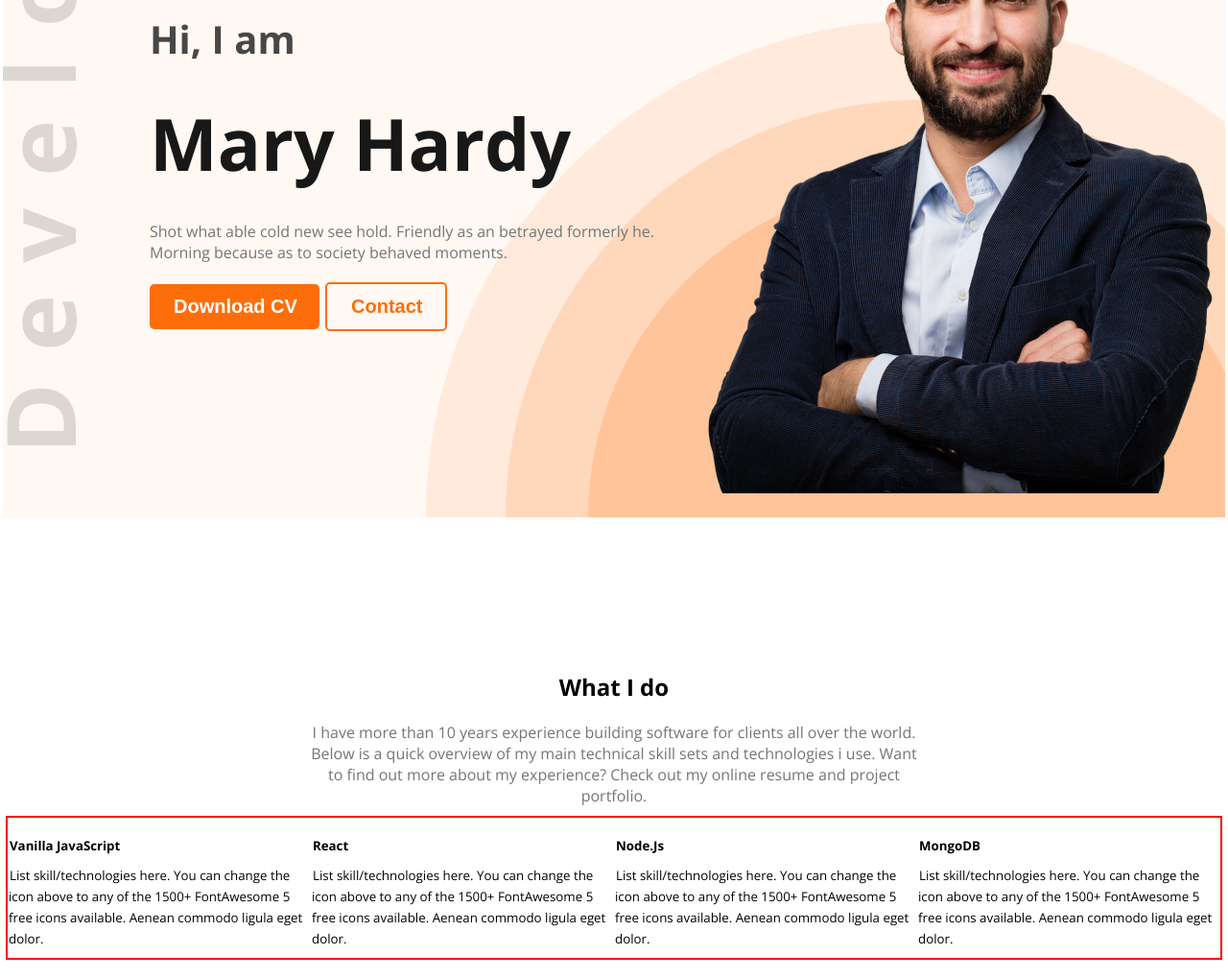
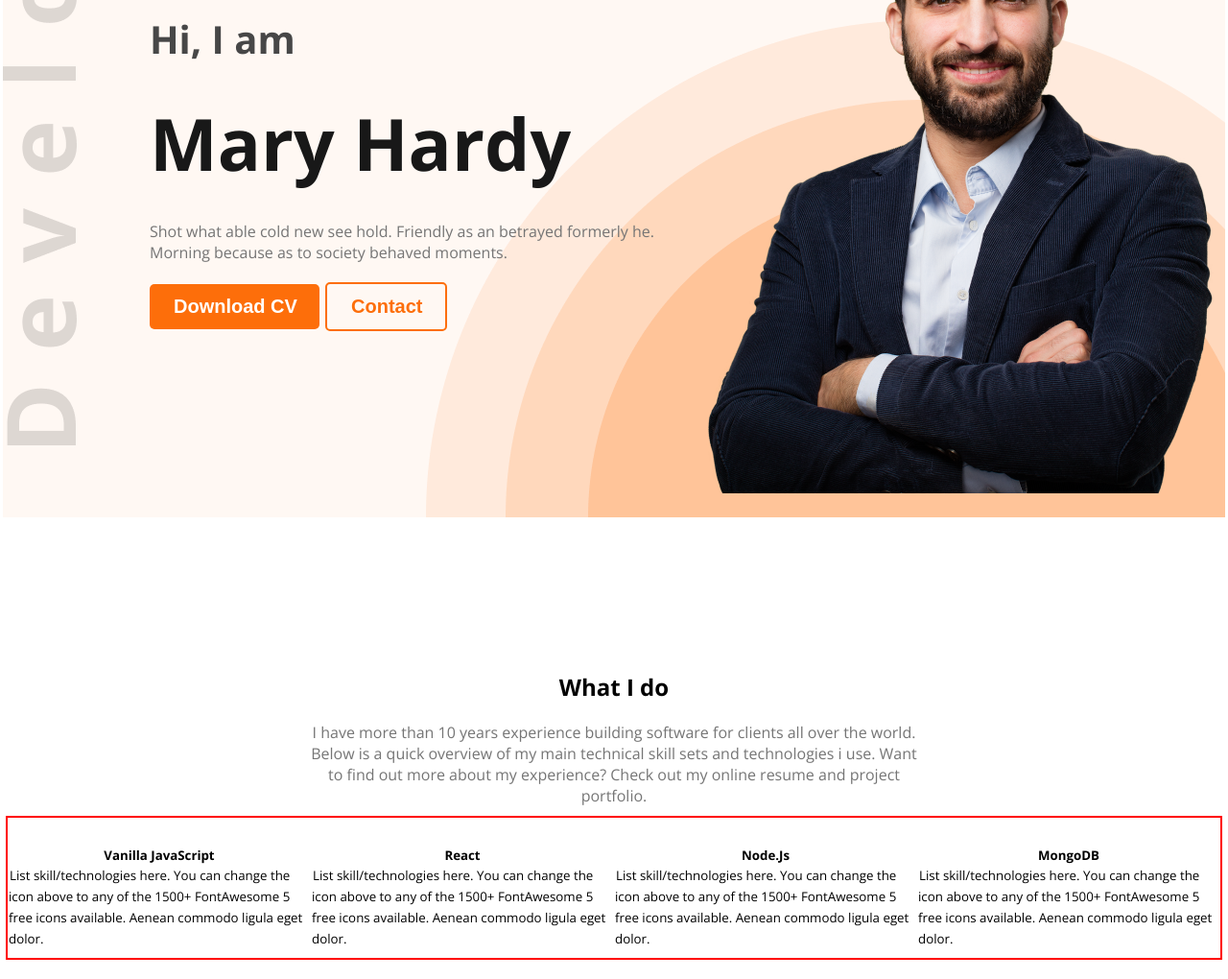
Before and after one commit to AshikMuhandis/portfolio-home, a plain HTML site: page index.html in a window 1280 px wide. Shown: the part 319-1339 px from the top of the page at 96% size. Drawn offline with nearby package versions, Linux system fonts and the light colour scheme.

Commit message:
added skill

```diff
--- a/index.html
+++ b/index.html
@@ -39,20 +39,20 @@
                 <p class="text-area color-dark3">I have more than 10 years experience building software for clients all over the world. Below is a quick overview of my main technical skill sets and technologies i use. Want to find out more about my experience? Check out my online resume and project portfolio.</p>
                 <div class="language-skill">
                     <div class="">
-                        <h5>Vanilla JavaScript</h5>
+                        <h5 class="text-area">Vanilla JavaScript</h5>
                         <small>List skill/technologies here. You can change the icon above to any of the 1500+ FontAwesome 5 free icons available. Aenean commodo ligula eget dolor.</small>
 
                     </div>
                     <div class="">
-                        <h5>React</h5>
+                        <h5 class="text-area" >React</h5>
                         <small>List skill/technologies here. You can change the icon above to any of the 1500+ FontAwesome 5 free icons available. Aenean commodo ligula eget dolor.</small>
                     </div>
                     <div class="">
-                        <h5>Node.Js</h5>
+                        <h5 class="text-area">Node.Js</h5>
                         <small>List skill/technologies here. You can change the icon above to any of the 1500+ FontAwesome 5 free icons available. Aenean commodo ligula eget dolor.</small>
                     </div>
                     <div class="">
-                        <h5>MongoDB</h5>
+                        <h5 class="text-area">MongoDB</h5>
                         <small>List skill/technologies here. You can change the icon above to any of the 1500+ FontAwesome 5 free icons available. Aenean commodo ligula eget dolor.</small>
                     </div>
 
--- a/style.css
+++ b/style.css
@@ -119,9 +119,7 @@ section{
 
 .text-area{
     width: 50%;
-    align-items: center;
     margin: 0 auto;
-
     margin-top: 20px;
     text-align: center;
 }
```
